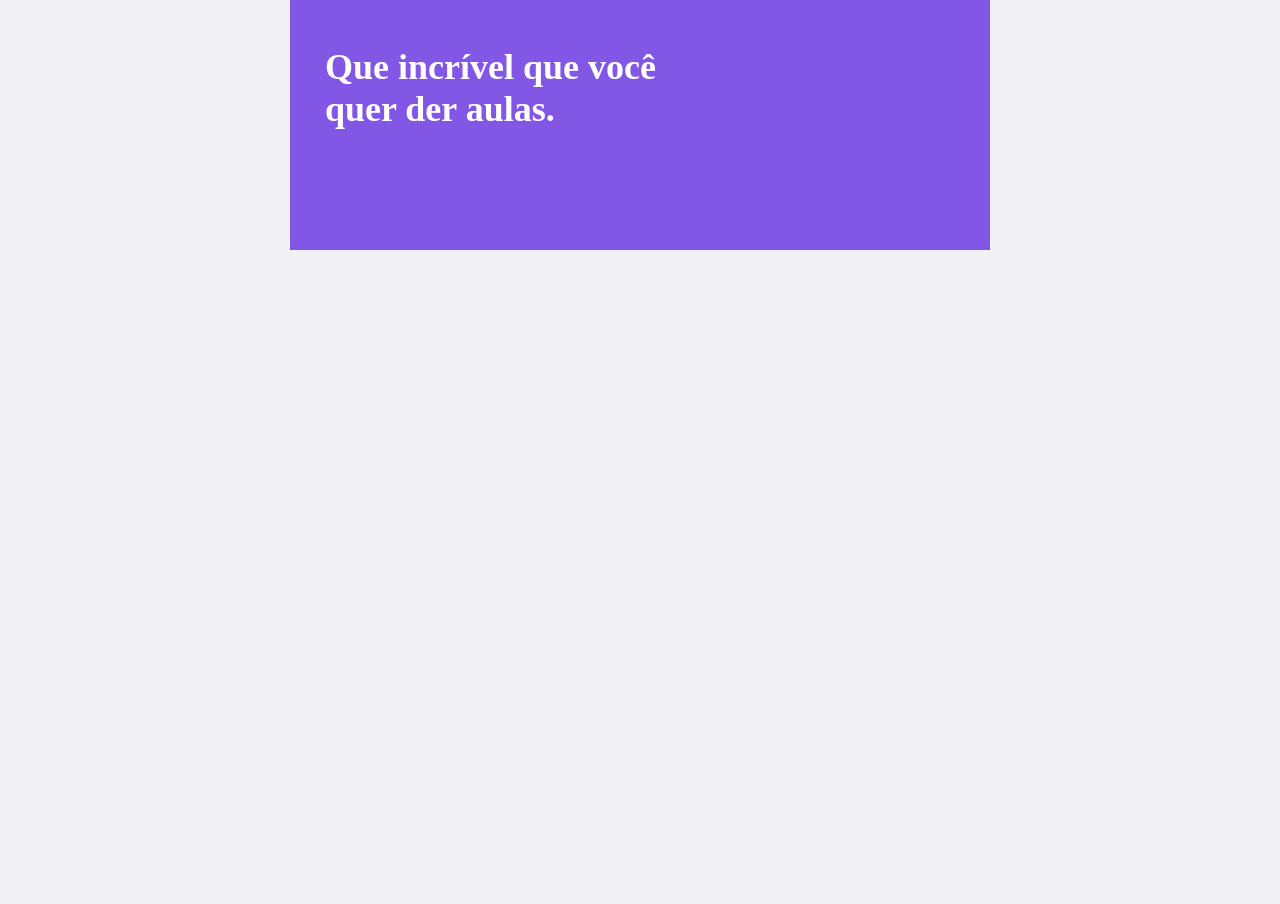
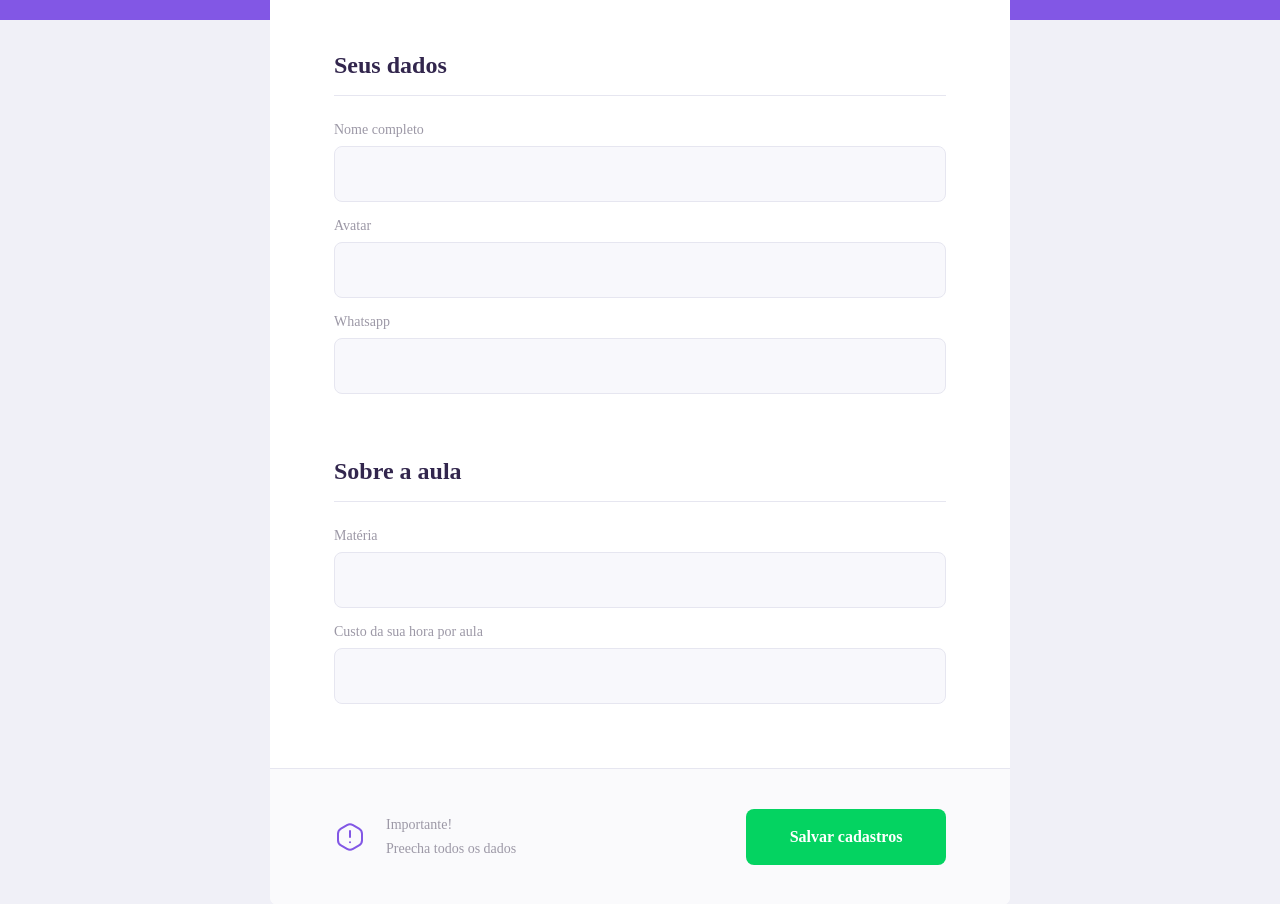
Before and after one commit to Ailsoncf/Proffy, a React (Create React App) app in the folder web/: page /give-classes in a window 1280 px wide. Shown: the part 320-1224 px from the top of the page. Before the commit the page ends 800 px from the top, so only its background shows below. Built offline with nearby package versions, Linux system fonts and the light colour scheme.

Commit message:
Creating Input Component

```diff
--- a/web/src/assets/styles/global.css
+++ b/web/src/assets/styles/global.css
@@ -14,8 +14,8 @@
     --color-primary: #8257E5;
     --color-primary-dark: #774DD6;
     --color-primary-darker: #6842C2;
-    --color-secundary: #04D361;
-    --color-secundary-dark: #04BF58;
+    --color-secondary: #04D361;
+    --color-secondary-dark: #04BF58;
     --color-title-in-primary: #FFFFFF;
     --color-text-in-primary: #D4C2FF;
     --color-text-title: #32264D;
--- /dev/null
+++ b/web/src/components/Input/index.js
@@ -0,0 +1,14 @@
+import React from "react";
+
+import "./styles.css";
+
+function Input({ label, name, ...rest }) {
+  return (
+    <div className="input-block">
+      <label htmlFor={name}>{label}</label>
+      <input type="text" id={name} {...rest} />
+    </div>
+  );
+}
+
+export default Input;
--- /dev/null
+++ b/web/src/components/Input/styles.css
@@ -0,0 +1,34 @@
+.input-block {
+    position: relative;
+}
+
+.input-block + .input-block{
+    margin-top: 1.4rem;
+}
+
+.input-block label {
+    font-size: 1.4rem;
+}
+
+.input-block input {
+    width: 100%;
+    height: 5.6rem;
+    margin-top: 0.8rem;
+    border-radius: 0.8rem;
+    background: var(--color-input-background);
+    border: 1px solid var(--color-line-in-white);
+    outline: 0;
+    padding: 0.6rem;
+    font: 1.6rem Archivo;
+}
+
+.input-block:focus-within::after {
+    width: calc(100% - 3.2rem);
+    height: 2px;
+    content: '';
+    background: var(--color-primary-light);
+    position: absolute;
+    left: 1.6rem;
+    right: 1.6rem;
+    bottom: 0;
+}
--- a/web/src/components/PageHeader/index.js
+++ b/web/src/components/PageHeader/index.js
@@ -18,6 +18,7 @@
       </div>
       <div className="header-content">
         <strong>{props.title}</strong>
+        {props.description ? <p>{props.description}</p> : null}
         {props.children}
       </div>
     </header>
--- a/web/src/components/PageHeader/styles.css
+++ b/web/src/components/PageHeader/styles.css
@@ -39,6 +39,14 @@
     color: var(--color-title-in-primary);
 }
 
+.page-header .header-content p {
+    max-width: 30rem;
+    font-size: 1.6rem;
+    line-height: 2.6rem;
+    color: var(--color-text-in-primary);
+    margin-top: 2.4rem;
+}
+
 @media (min-width: 700px){
     .page-header{
         height: 340px;
--- a/web/src/components/TeacherItem/styles.css
+++ b/web/src/components/TeacherItem/styles.css
@@ -59,7 +59,7 @@
 .teacher-item footer button {
     width: 20rem;
     height: 5.6rem;
-    background: var(--color-secundary);
+    background: var(--color-secondary);
     color: var(--color-button-text);
     border: 0;
     border-radius: 0.8rem;
@@ -72,7 +72,7 @@
 }
 
 .teacher-item footer button:hover{
-    background: var(--color-secundary-dark);
+    background: var(--color-secondary-dark);
 }
 
 @media (min-width: 700px) {
--- a/web/src/pages/Landing/styles.css
+++ b/web/src/pages/Landing/styles.css
@@ -71,7 +71,7 @@
   }
 
   .buttons-container a.give-classes {
-    background: var(--color-secundary);
+    background: var(--color-secondary);
   }
 
   .buttons-container a.study:hover {
@@ -79,7 +79,7 @@
   }
 
   .buttons-container a.give-classes:hover {
-    background: var(--color-secundary-dark);
+    background: var(--color-secondary-dark);
   }
 
   .total-connections {
--- a/web/src/pages/TeacherForm/index.js
+++ b/web/src/pages/TeacherForm/index.js
@@ -1,11 +1,43 @@
 import React from "react";
 
 import PageHeader from "../../components/PageHeader";
+import Input from "../../components/Input";
+
+import warningIcon from "../../assets/images/icons/warning.svg";
+
+import "./styles.css";
 
 function TeacherForm() {
   return (
     <div id="page-teacher-form" className="container">
-      <PageHeader title="Que incrível que você quer der aulas." />
+      <PageHeader
+        title="Que incrível que você quer der aulas."
+        description="O primeiro passo é preecher esse formulário de inscrição"
+      />
+
+      <main>
+        <fieldset>
+          <legend>Seus dados</legend>
+          <Input name="name" label="Nome completo" />
+          <Input name="avatar" label="Avatar" />
+          <Input name="whatsapp" label="Whatsapp" />
+        </fieldset>
+
+        <fieldset>
+          <legend>Sobre a aula</legend>
+          <Input name="subject" label="Matéria" />
+          <Input name="cost" label="Custo da sua hora por aula" />
+        </fieldset>
+
+        <footer>
+          <p>
+            <img src={warningIcon} alt="Aviso importante" />
+            Importante! <br />
+            Preecha todos os dados
+          </p>
+          <button type="button">Salvar cadastros</button>
+        </footer>
+      </main>
     </div>
   );
 }
--- /dev/null
+++ b/web/src/pages/TeacherForm/styles.css
@@ -0,0 +1,124 @@
+#page-teacher-form {
+    width: 100vw;
+    height: 100vh;
+  }
+
+  #page-teacher-form .page-header .header-content {
+    margin-bottom: 6.4rem;
+  }
+
+  #page-teacher-form main {
+    background: var(--color-box-base);
+    width: 100%;
+    max-width: 74rem;
+    border-radius: 0.8rem;
+    margin: -3.2rem auto 3.2rem;
+    padding-top: 6.4rem;
+    overflow: hidden;
+  }
+
+  #page-teacher-form main fieldset {
+    border:  0;
+    padding: 0 2.4rem;
+  }
+
+  #page-teacher-form main label {
+    color: var(--color-text-complement)
+  }
+
+  #page-teacher-form main fieldset + fieldset {
+    margin-top: 6.4rem;
+  }
+
+  #page-teacher-form main fieldset legend {
+    font: 700 2.4rem Archivo;
+    color: var(--color-text-title);
+    margin-bottom: 2.4rem;
+
+    display: flex;
+    align-items: center;
+    justify-content: space-between;
+    width: 100%;
+    padding-bottom: 1.6rem;
+    border-bottom: 1px solid var(--color-line-in-white);
+  }
+
+  #page-teacher-form main footer {
+    padding: 4rem 2.4rem;
+    background: var(--color-box-footer);
+    border-top: 1px solid var(--color-line-in-white);
+    margin-top: 6.4rem;
+  }
+
+  #page-teacher-form main footer p {
+    display: flex;
+    align-items: center;
+    justify-content: center;
+    font-size: 1.4rem;
+    line-height: 2.4rem;
+    color: var(--color-text-complement)
+  }
+
+  #page-teacher-form main footer p img {
+    margin-right: 2rem;
+  }
+
+  #page-teacher-form main footer button {
+    width: 100%;
+    height: 5.6rem;
+    background: var(--color-secondary);
+    color: var(--color-button-text);
+    border: 0;
+    border-radius: 0.8rem;
+    cursor: pointer;
+    font: 700 1.6rem Archivo;
+
+    display: flex;
+    justify-content: center;
+    align-items: center;
+
+    text-decoration: none;
+    transition: background 0.2;
+    margin-top: 3.2rem;
+  }
+
+  #page-teacher-form main footer button:hover {
+    background: var(--color-secondary-dark);
+  }
+
+  @media (min-width: 700px) {
+    #page-teacher-form {
+      max-width: 100vw;
+    }
+
+    #page-teacher-form .page-header .header-content {
+      margin-bottom: 0;
+    }
+
+    #page-teacher-form main fieldset {
+      padding: 0 6.4rem
+    }
+
+    #page-teacher-form main .schedule-item {
+      display: grid;
+      grid-template-columns: 2fr 1fr 1fr;
+      column-gap: 1.6rem;
+    }
+
+
+    #page-teacher-form main footer {
+      padding: 4rem 6.4rem;
+      display: flex;
+      align-items: center;
+      justify-content: space-between;
+    }
+
+    #page-teacher-form main footer p {
+      justify-content: space-between;
+    }
+
+    #page-teacher-form main footer button {
+      width: 20rem;
+      margin-top: 0;
+    }
+  }
--- a/web/src/pages/TeacherList/index.js
+++ b/web/src/pages/TeacherList/index.js
@@ -2,6 +2,7 @@
 
 import PageHeader from "../../components/PageHeader";
 import TeacherItem from "../../components/TeacherItem";
+import Input from "../../components/Input";
 
 import "./styles.css";
 
@@ -10,20 +11,9 @@
     <div id="page-teacher-list" className="container">
       <PageHeader title="Esses são os Proffys disponíveis">
         <form id="search-teachers">
-          <div className="input-block">
-            <label htmlFor="subject">Matéria</label>
-            <input type="text" id="subject" />
-          </div>
-
-          <div className="input-block">
-            <label htmlFor="week-day">Dia da Semana</label>
-            <input type="text" id="week-day" />
-          </div>
-
-          <div className="input-block">
-            <label htmlFor="time">Horário</label>
-            <input type="text" id="time" />
-          </div>
+          <Input name="subject" label="Matéria" />
+          <Input name="week-day" label="Dia da Semana" />
+          <Input type="time" name="time" label="Horário" />
         </form>
       </PageHeader>
 
--- a/web/src/pages/TeacherList/styles.css
+++ b/web/src/pages/TeacherList/styles.css
@@ -11,40 +11,6 @@
     color: var(--color-text-in-primary);
 }
 
-#search-teachers .input-block {
-    position: relative;
-}
-
-#search-teachers .input-block + .input-block{
-    margin-top: 1.4rem;
-}
-
-#search-teachers .input-block label {
-    font-size: 1.4rem;
-}
-
-#search-teachers .input-block input {
-    width: 100%;
-    height: 5.6rem;
-    margin-top: 0.8rem;
-    border-radius: 0.8rem;
-    background: var(--color-input-background);
-    border: 1px solid var(--color-line-in-white);
-    outline: 0;
-    padding: 0.6rem;
-    font: 1.6rem Archivo;
-}
-
-#search-teachers .input-block:focus-within::after {
-    width: calc(100% - 3.2rem);
-    height: 2px;
-    content: '';
-    background: var(--color-primary-light);
-    position: absolute;
-    left: 1.6rem;
-    right: 1.6rem;
-    bottom: 0;
-}
 
 #page-teacher-list main {
     margin: 3.2rem auto;
```
